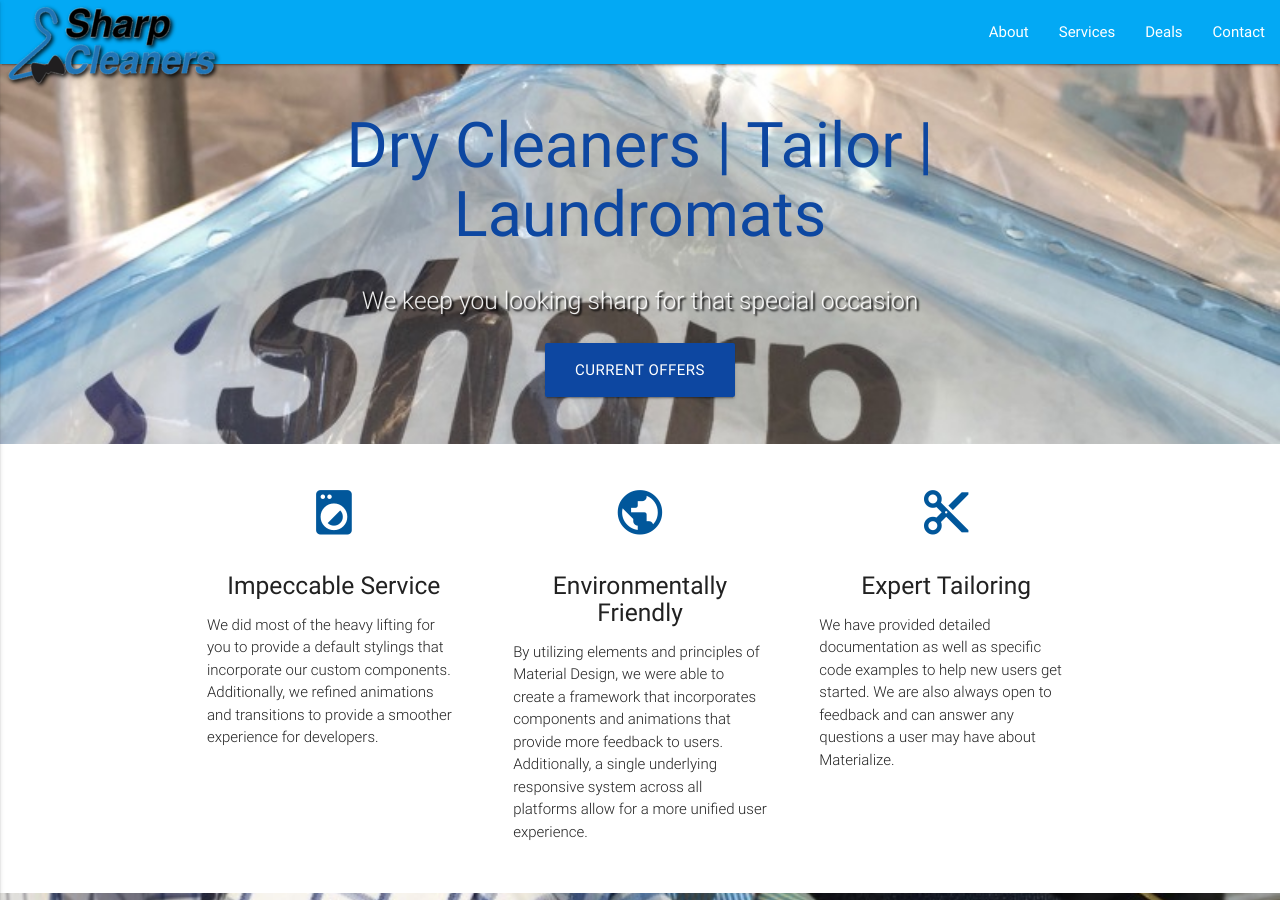
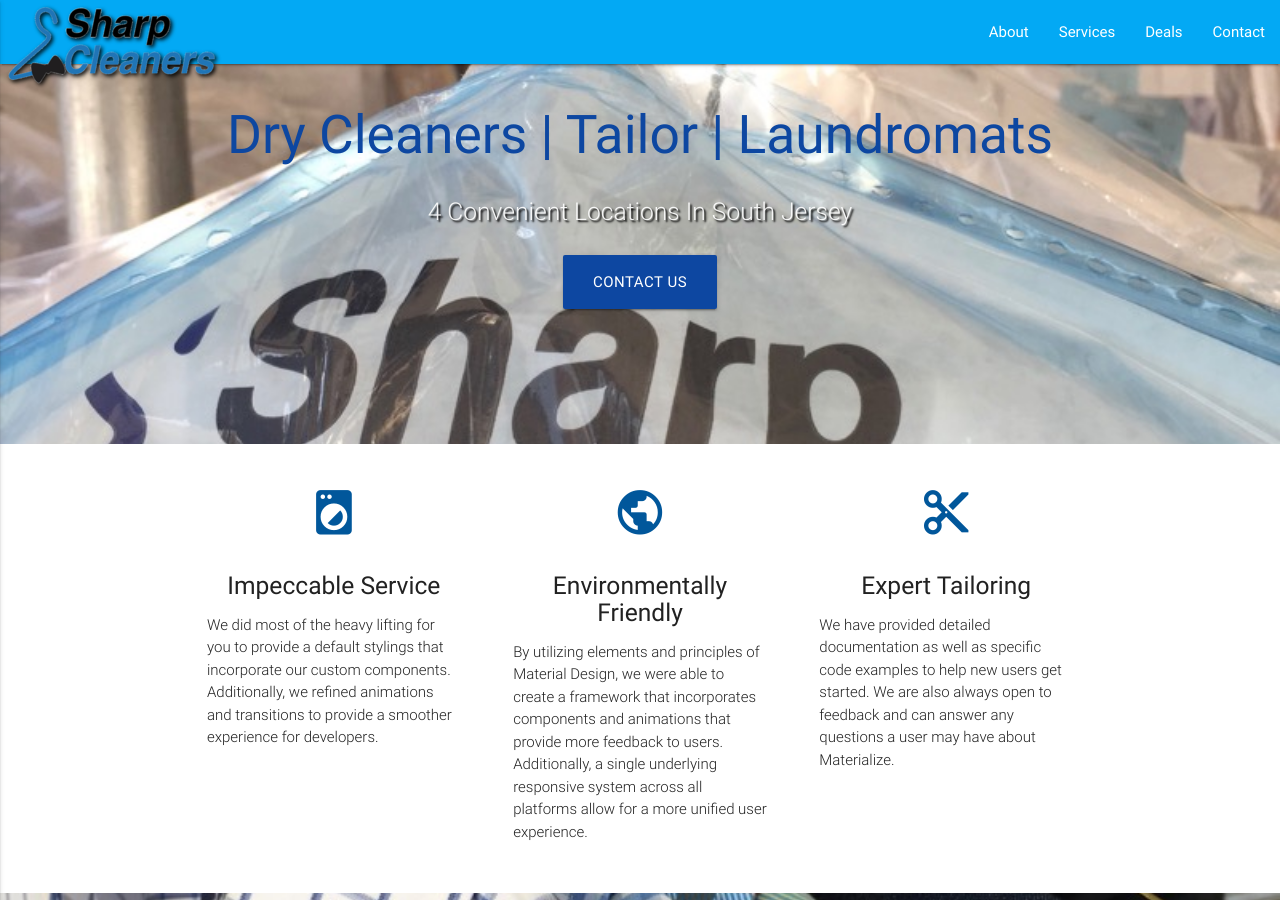
Before and after one commit to sharpcleanersnj/sharpcleanersnj.github.io, a Jekyll site: the page built from index.md, in a window 1280 px wide and 900 px high. Built offline with Jekyll 4.4.1, drawn with Linux system fonts in a browser that asks for light colours; nearby versions of some CDN libraries.

Commit message:
Update home.html

```diff
--- a/_layouts/home.html
+++ b/_layouts/home.html
@@ -6,12 +6,12 @@
   <div class="section no-pad-bot">
     <div class="container">
       <br><br>
-      <h1 class="header center blue-text text-darken-4">Dry Cleaners | Tailor | Laundromats</h1>
+      <h2 class="header center blue-text text-darken-4">Dry Cleaners | Tailor | Laundromats</h2>
       <div class="row center">
-        <h5 class="header col s12 light">We keep you looking sharp for that special occasion</h5>
+        <h5 class="header col s12 light">4 Convenient Locations In South Jersey</h5>
       </div>
       <div class="row center">
-        <a href="{{ "/deals" | prepend: site.baseurl }}" id="download-button" class="btn-large waves-effect waves-light blue darken-4">Current Offers</a>
+        <a href="{{ "/contact" | prepend: site.baseurl }}" id="download-button" class="btn-large waves-effect waves-light blue darken-4">Contact Us</a>
       </div>
       <br><br>
 
```
